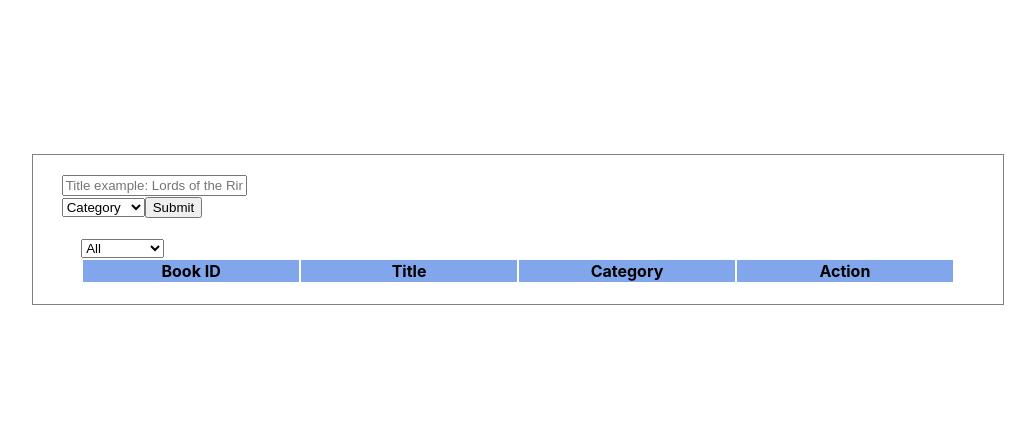
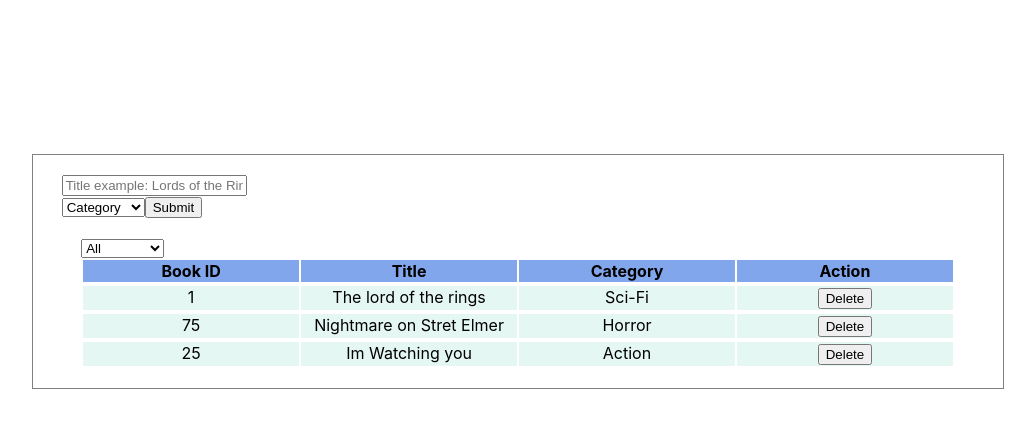
Before and after one commit to MephistoDevelop/React-Bookstore, a React (Create React App) app: page / in a window 1280 px wide. Shown: the top 428 px of the page, without its empty margins (122-1157 px from the left). Built offline with nearby package versions, Linux system fonts and the light colour scheme.

Commit message:
add conditions on bookList

```diff
--- a/src/containers/BooksList.js
+++ b/src/containers/BooksList.js
@@ -17,7 +17,11 @@ const BooksList = (props) => {
     const object = [];
     for (const key in books) {
       const item = books[key];
-      if (item.category == filter) object.push(<Book key={item} id={item.id} title={item.title} category={item.category} />);
+      if (item.category == filter) {
+        object.push(<Book key={item} id={item.id} title={item.title} category={item.category} />);
+      } else if (filter == 'All') {
+        object.push(<Book key={item} id={item.id} title={item.title} category={item.category} />);
+      }
     }
     return object;
   };
--- a/src/index.js
+++ b/src/index.js
@@ -37,7 +37,7 @@ const initialState = {
     {
       id: newID(),
       title: 'Im Watching you',
-      category: 'Actionclear',
+      category: 'Action',
     },
   ],
 };
```
